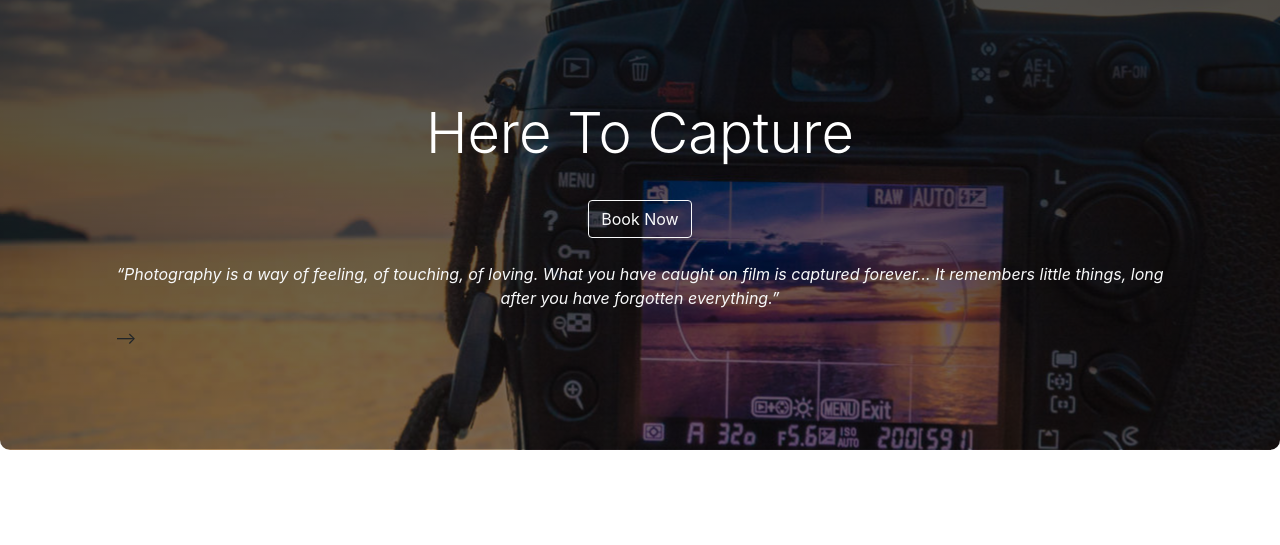
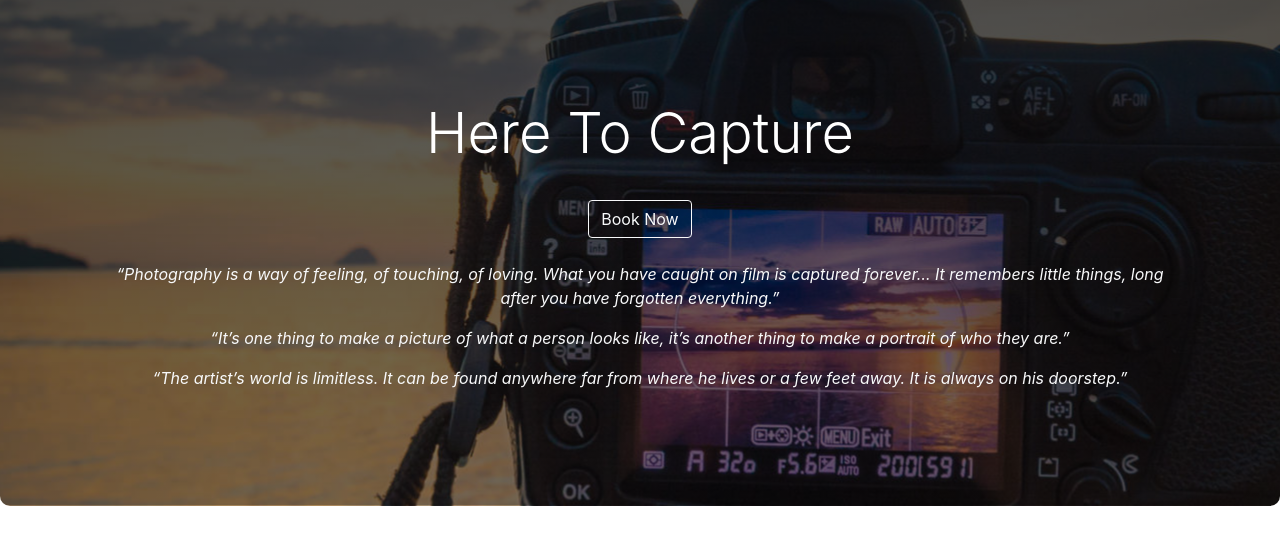
Before and after one commit to FredAlcantara/flask-tut, a Flask app: page / in a window 1280 px wide. Shown: the part 110-655 px from the top of the page. Run offline with Flask 2, Linux system fonts and the light colour scheme.

Commit message:
added 3 test qoutes

```diff
--- a/templates/index.html
+++ b/templates/index.html
@@ -25,7 +25,23 @@
               things, long after you have forgotten everything.”</i
             >
           </p>
-          -->
+        </div>
+        <div class="box b2">
+          <p class="text-light text-center">
+            <i
+              >“It’s one thing to make a picture of what a person looks like,
+              it’s another thing to make a portrait of who they are.”</i
+            >
+          </p>
+        </div>
+        <div class="box b3">
+          <p class="text-light text-center">
+            <i
+              >“The artist’s world is limitless. It can be found anywhere far
+              from where he lives or a few feet away. It is always on his
+              doorstep.”</i
+            >
+          </p>
         </div>
       </div>
     </div>
```
